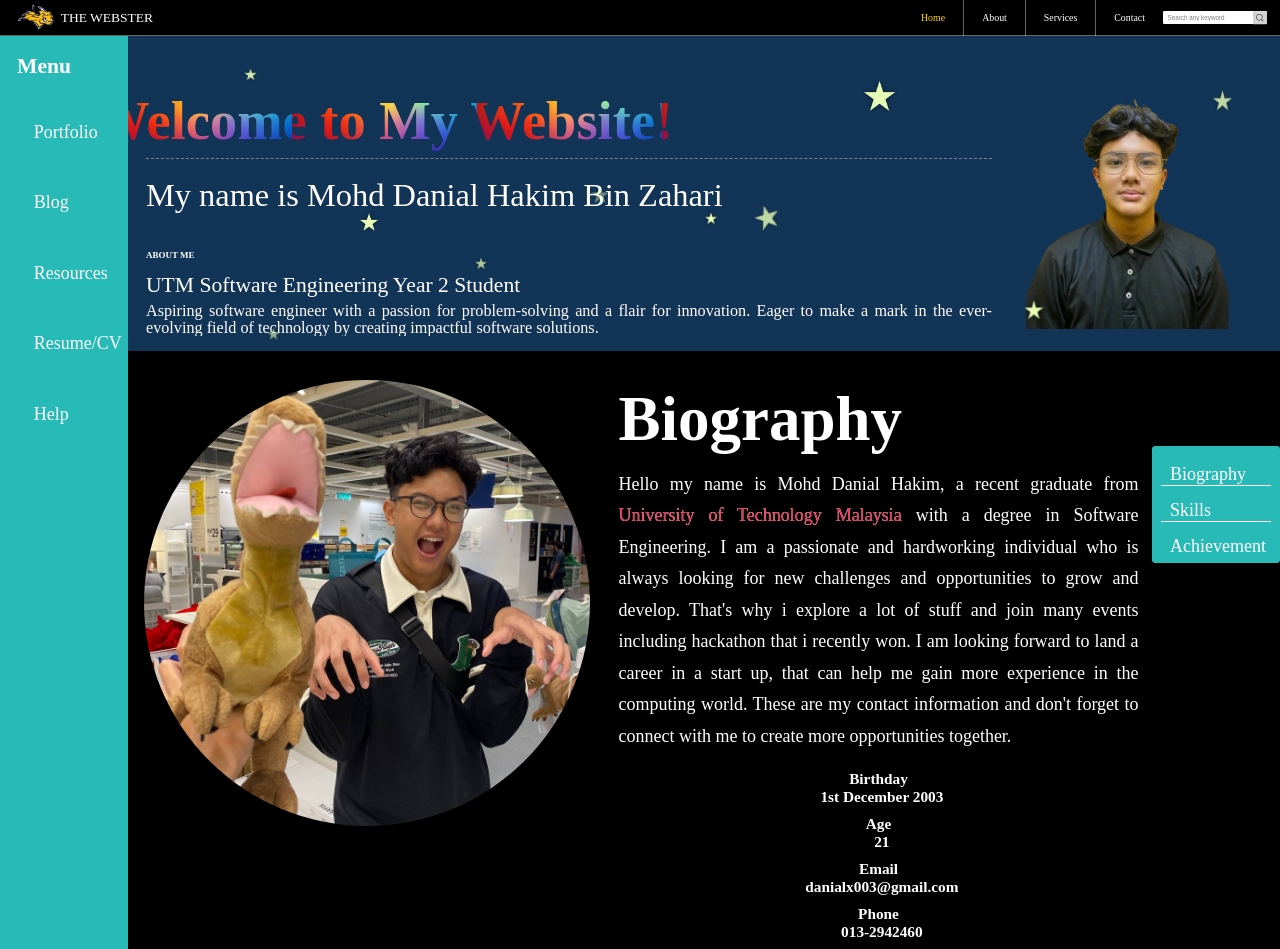
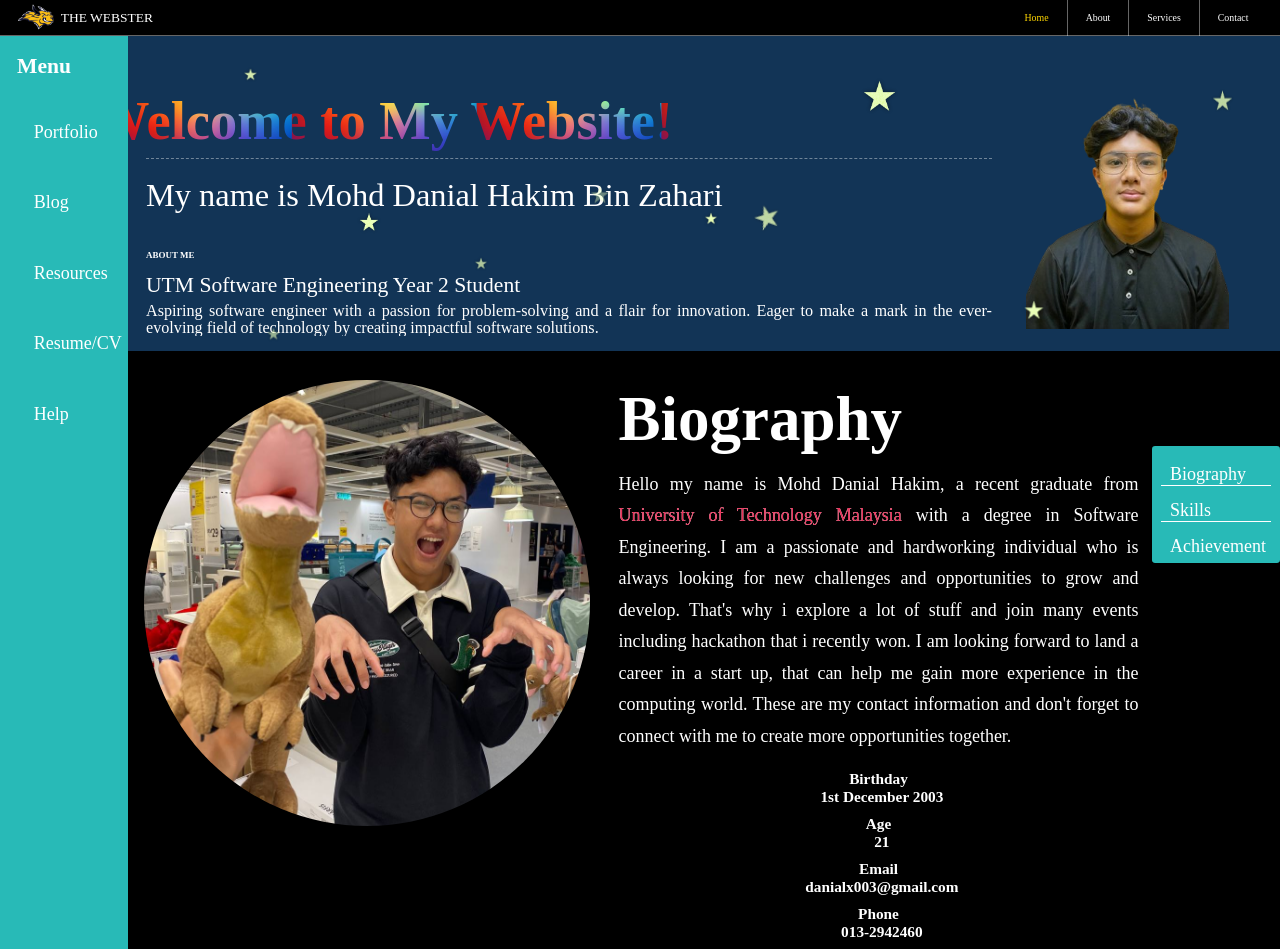
Before and after one commit to DanialBrah/DanialBrah.github.io, a plain HTML site: page index.html in a window 1280 px wide. Shown: the top 949 px of the page. Drawn offline with Linux system fonts and the light colour scheme.

Commit message:
Update index.html

```diff
--- a/index.html
+++ b/index.html
@@ -31,16 +31,6 @@
         <li><a href="#">Services</a></li>
         <li><a href="#">Contact</a></li>
       </ul>
-      <form action="">
-        <!-- we use <form> to wrap the input and button together so that these two elements can
-          work together and help user to find the elements related to the keyword -->
-        <div class="form">
-          <input type="text" placeholder="Search any keyword">
-          <button type="submit">
-            <i class="iconfont icon-search"></i>
-          </button>
-        </div>
-      </form>
     </div>
   </div>
 
```
